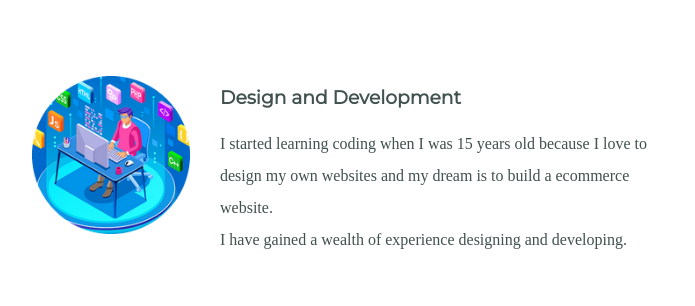
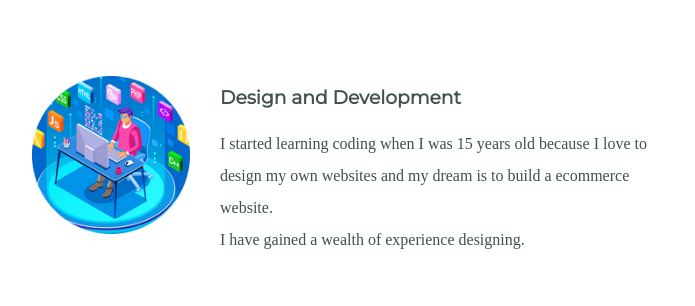
Before and after one commit to emanikishore/mysite, a plain HTML site: page index.html in a window 1280 px wide. Shown: the part 1400-1706 px from the top of the page, without its empty margins (292-987 px from the left). Drawn offline with Linux system fonts and the light colour scheme.

Commit message:
Update index.html

```diff
--- a/index.html
+++ b/index.html
@@ -28,7 +28,7 @@
       <div class="skill-a">
         <img class="image-a" src="a.png" alt="skill-a">
         <h3>Design and Development</h3>
-        <p>I started learning coding when I was 15 years old because I love to design my own websites and my dream is to build a ecommerce website.<br>I have gained a wealth of experience designing and developing.</p>
+        <p>I started learning coding when I was 15 years old because I love to design my own websites and my dream is to build a ecommerce website.<br>I have gained a wealth of experience designing.</p>
       </div>
       <div class="skill-a">
         <img class="image-b" src="chillies.png" alt="skill-b">
```
